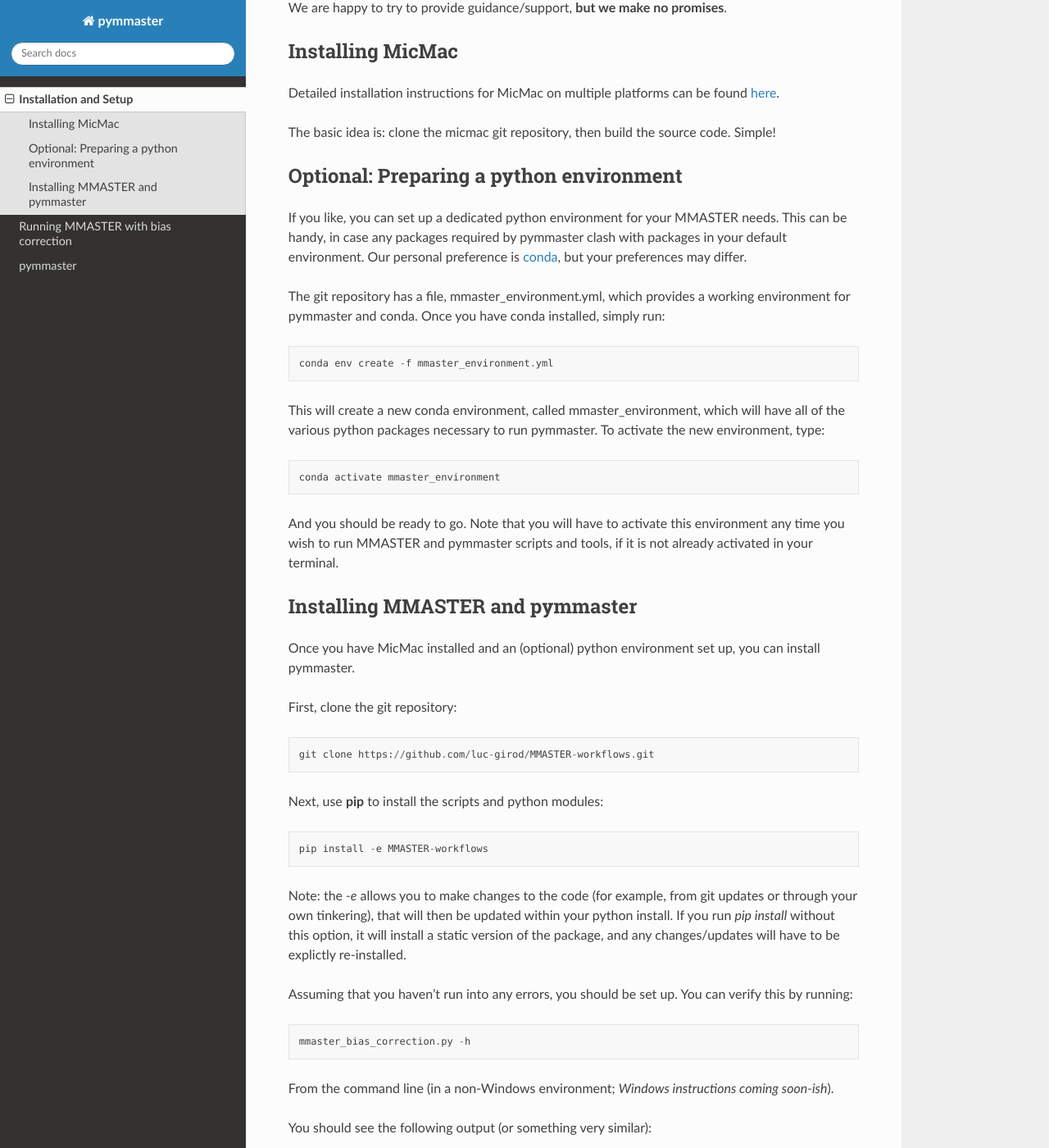
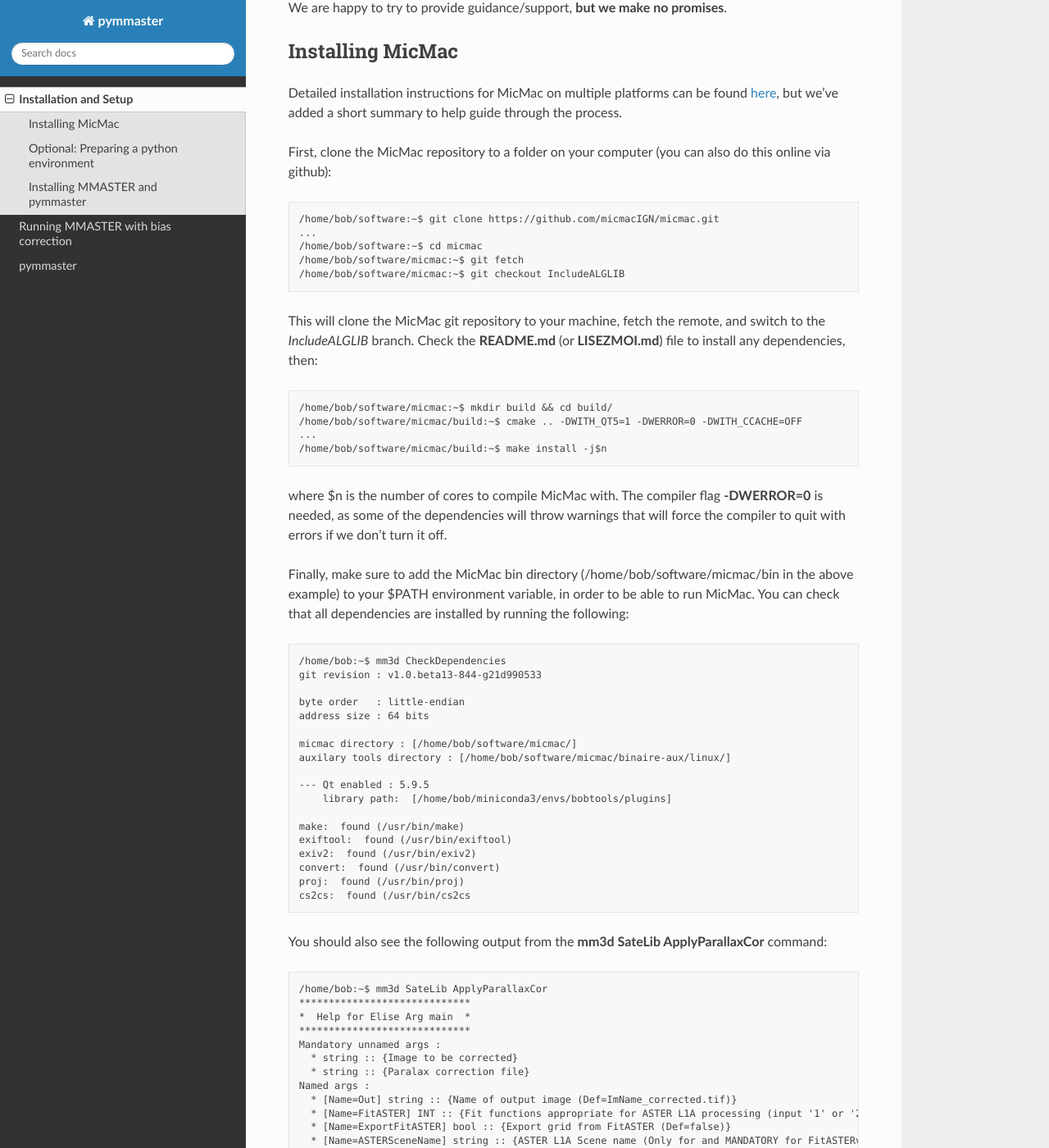
Before and after one commit to iamdonovan/pyddem, a Sphinx documentation site: the page built from doc/setup.rst, in a window 1280 px wide and 1400 px high, scrolled down 282 px. Shown: the whole window at 82% size. Built offline with Sphinx 7.4.7 and the Read the Docs theme 2.0.0, drawn with Linux system fonts in a browser that asks for light colours; some of the changed text lies outside the part shown.

Commit message:
Update setup.rst
Added basic installation instructions for the correct branch of MicMac.

```diff
--- a/doc/setup.rst
+++ b/doc/setup.rst
@@ -11,9 +11,71 @@
 Installing MicMac
 #################
 
-Detailed installation instructions for MicMac on multiple platforms can be found `here <https://micmac.ensg.eu/index.php/Install/>`_.
+Detailed installation instructions for MicMac on multiple platforms can be found `here <https://micmac.ensg.eu/index.php/Install/>`_,
+but we've added a short summary to help guide through the process.
 
-The basic idea is: clone the micmac git repository, then build the source code. Simple!
+First, clone the MicMac repository to a folder on your computer (you can also do this online via github):
+::
+
+    /home/bob/software:~$ git clone https://github.com/micmacIGN/micmac.git
+    ...
+    /home/bob/software:~$ cd micmac
+    /home/bob/software/micmac:~$ git fetch
+    /home/bob/software/micmac:~$ git checkout IncludeALGLIB
+
+This will clone the MicMac git repository to your machine, fetch the remote, and switch to the *IncludeALGLIB* branch.
+Check the **README.md** (or **LISEZMOI.md**) file to install any dependencies, then:
+::
+
+    /home/bob/software/micmac:~$ mkdir build && cd build/
+    /home/bob/software/micmac/build:~$ cmake .. -DWITH_QT5=1 -DWERROR=0 -DWITH_CCACHE=OFF
+    ...
+    /home/bob/software/micmac/build:~$ make install -j$n
+
+where $n is the number of cores to compile MicMac with. The compiler flag **-DWERROR=0** is needed, as some of the dependencies
+will throw warnings that will force the compiler to quit with errors if we don't turn it off.
+
+Finally, make sure to add the MicMac bin directory (/home/bob/software/micmac/bin in the above example) to your $PATH
+environment variable, in order to be able to run MicMac. You can check that all dependencies are installed by running
+the following:
+::
+
+    /home/bob:~$ mm3d CheckDependencies
+    git revision : v1.0.beta13-844-g21d990533
+
+    byte order   : little-endian
+    address size : 64 bits
+
+    micmac directory : [/home/bob/software/micmac/]
+    auxilary tools directory : [/home/bob/software/micmac/binaire-aux/linux/]
+
+    --- Qt enabled : 5.9.5
+        library path:  [/home/bob/miniconda3/envs/bobtools/plugins]
+
+    make:  found (/usr/bin/make)
+    exiftool:  found (/usr/bin/exiftool)
+    exiv2:  found (/usr/bin/exiv2)
+    convert:  found (/usr/bin/convert)
+    proj:  found (/usr/bin/proj)
+    cs2cs:  found (/usr/bin/cs2cs
+
+You should also see the following output from the **mm3d SateLib ApplyParallaxCor** command:
+::
+
+    /home/bob:~$ mm3d SateLib ApplyParallaxCor
+    *****************************
+    *  Help for Elise Arg main  *
+    *****************************
+    Mandatory unnamed args :
+      * string :: {Image to be corrected}
+      * string :: {Paralax correction file}
+    Named args :
+      * [Name=Out] string :: {Name of output image (Def=ImName_corrected.tif)}
+      * [Name=FitASTER] INT :: {Fit functions appropriate for ASTER L1A processing (input '1' or '2' : version number)}
+      * [Name=ExportFitASTER] bool :: {Export grid from FitASTER (Def=false)}
+      * [Name=ASTERSceneName] string :: {ASTER L1A Scene name (Only for and MANDATORY for FitASTERv2)}
+
+In a nutshell, the basic idea is: clone the MicMac git repository, then build the source code. Simple!
 
 Optional: Preparing a python environment
 ########################################
```
